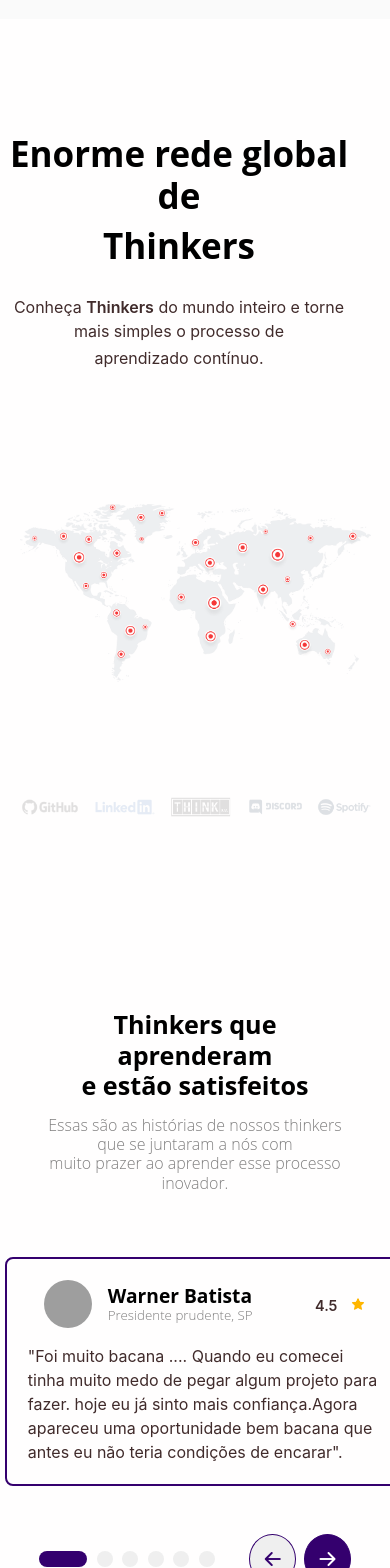
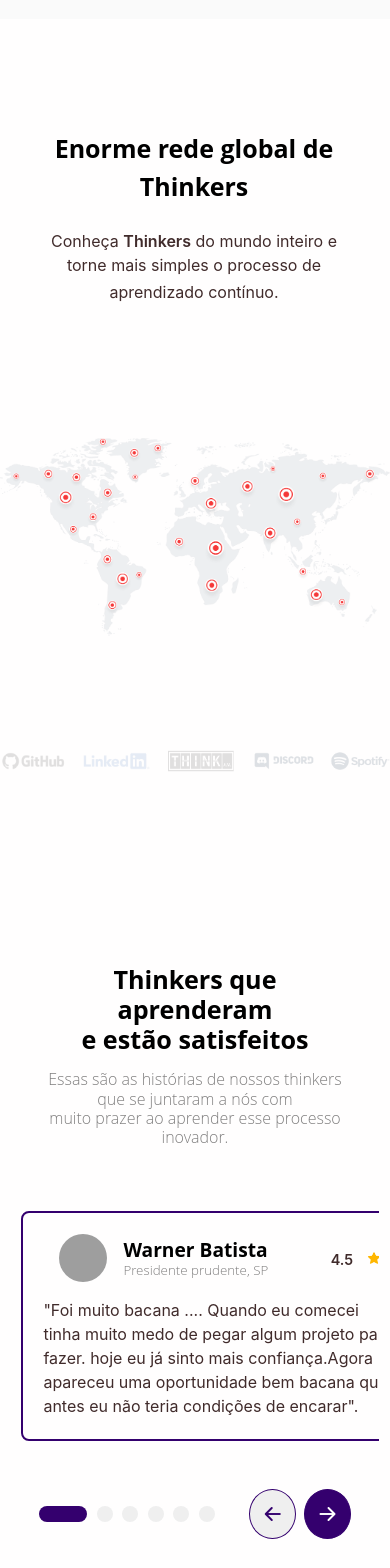
Before and after one commit to felipealbuquerq/primeirasemanadothinker, an Angular app in the folder angular/: page / in a window 390 px wide. Shown: the part 3960-5528 px from the top of the page. Built offline with nearby package versions, Linux system fonts and the light colour scheme; grey boxes are pictures that could not be loaded.

Commit message:
ajustes geraisna responsividade

```diff
--- a/angular/src/app/cta-card-footer/cta-card-footer.component.scss
+++ b/angular/src/app/cta-card-footer/cta-card-footer.component.scss
@@ -57,6 +57,12 @@ section {
         display: flex;
         flex-direction: column;
         align-items: center;
+        h2{
+          font-size: 1.3rem;
+        }
+        & small {
+          font-size: 0.99rem;
+        }
         button {
           max-width: 160px;
         }
--- a/angular/src/app/footer/footer.component.html
+++ b/angular/src/app/footer/footer.component.html
@@ -7,6 +7,8 @@
                     <div class="col title-main">
                         <h3>THINK A.M.</h3>
                     </div>
+                    <p><strong> THINK A.M.</strong> é uma empresa que quer que <br>
+                       você voe alto com seus objetivos</p>
                 </div>
                     <div class="col">
                         <div class="title">
@@ -70,13 +72,12 @@
                         <a href="https://www.instagram.com/thinkam.official/" target="_blank"><img src="assets/icons/icon-instagram.png" alt="a"></a>
                     </div>
                 </div>
-
-                <div class="row">
-                    <div class="col copyright">
-                        <a target="_blank" [href]="linkThinkAM">
-                            <p>©{{ year }} THINK A.M.</p>
-                         </a>
-                    </div>
+            </div>
+            <div class="row">
+                <div class="col copyright">
+                    <a target="_blank" [href]="linkThinkAM">
+                        <p>©{{ year }} THINK A.M.</p>
+                     </a>
                 </div>
             </div>
         </div>
--- a/angular/src/app/footer/footer.component.scss
+++ b/angular/src/app/footer/footer.component.scss
@@ -32,6 +32,9 @@
             color: #0b132a;
           }
         }
+        p{
+          margin-top: 20px;
+        }
       }
       .title {
         h3 {
@@ -54,8 +57,7 @@
       }
       .icons {
         margin-left: -20px;
-        margin-top: 30px;
-        margin-bottom: 30px;
+        margin-top: 20px;
         img {
           margin-right: -15px;
         }
--- a/angular/src/app/global-network/global-network.component.scss
+++ b/angular/src/app/global-network/global-network.component.scss
@@ -1,6 +1,10 @@
 .content {
   .global-network-image {
     margin-top: 111px;
+      img{
+        width: 100%;
+        max-width: 1000px;
+      }
   }
   .row {
     .global-network-text {
@@ -29,6 +33,31 @@
   .global-network-image {
     img {
       width: 90vw;
+      }
+  }
+    .content {
+      .row {
+        .global-network-text {
+          padding-top: 50px;
+          text-align: center;
+          .row {
+            margin-bottom: 20px;
+            .global-network-title {
+              h3 {
+                margin-left: 30px;
+                font-size: 25px;
+                text-align: center;
+              }
+            }
+            .global-network-description {
+              p {
+                margin-left: 30px;
+                margin-bottom: 0.2em;
+                font-size: 16px;
+              }
+            }
+          }
+        }
+      }
     }
-  }
 }
--- a/angular/src/app/testimonials-area/testimonials-area.component.scss
+++ b/angular/src/app/testimonials-area/testimonials-area.component.scss
@@ -27,9 +27,6 @@
         display: flex;
         width: 100%;
         transition: all 0.6s ease-in-out;
-          // app-card{
-          //   width: 20%;
-          // }
       }
     }
 
@@ -117,7 +114,7 @@
         flex-direction: row;
         justify-content: flex-start;
         max-width: 70rem;
-        width: 125%;
+        width: 115%;
         overflow-x:hidden;
         margin-left: 10px;
         .card-items {
```
Also changed, not shown: angular/src/app/home/home.component.scss (+1 -24 lines).
